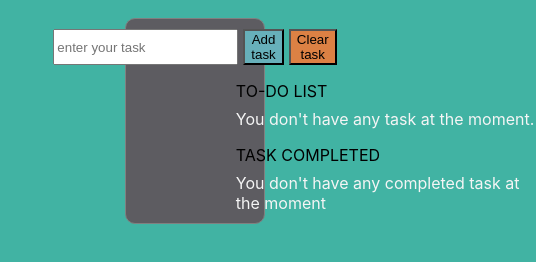
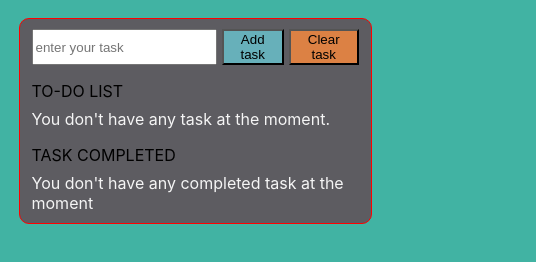
Before and after one commit to P-NBLT/todolist, a React app in the folder todo-list2/: page / in a window 390 px wide. Shown: the part 92-354 px from the top of the page, 536 px wide, since content can reach past the window. Built offline with nearby package versions, Linux system fonts and the light colour scheme.

Commit message:
designed for mobile

```diff
--- a/todo-list2/src/Component/App/App.css
+++ b/todo-list2/src/Component/App/App.css
@@ -24,22 +24,18 @@
   color: white;
 }
 
-.App-link {
-  color: #61dafb;
+body {
+  height: 100%;
 }
-
-@keyframes App-logo-spin {
-  from {
-    transform: rotate(0deg);
-  }
-  to {
-    transform: rotate(360deg);
-  }
-}
-
-
 
 h1 {
   margin-top: 50px;
   text-align: center;
 }
+
+.body {
+  display: flex;
+  flex-direction: column;
+  align-items: center;
+  justify-content: center;
+}
--- a/todo-list2/src/Component/InputBar/InputBar.css
+++ b/todo-list2/src/Component/InputBar/InputBar.css
@@ -1,16 +1,22 @@
 .field {
-    margin-left: 32% ;
-    margin-right: 32%;
+  /* margin-left: 32%;
+  margin-right: 32%; */
+  margin: 0;
+
   padding-top: 10px;
   padding-bottom: 10px;
   border: 1px solid grey;
   border-radius: 10px;
   background-color: #5d5c61;
+  border: 1px solid red;
 }
 
 .input {
   display: flex;
-    justify-content: center;
+  justify-content: flex-start;
+  padding: 0 0.75em;
+  /* height: 10%; */
+  /* flex-wrap: wrap; */
 }
 
 .addButton {
@@ -24,14 +30,11 @@
 }
 
 .fullList {
-
-    width: 300px;
-    margin-left: 110px;
+  /* width: 300px; */
+  padding: 0 0.75em;
 }
 
-
-.listTitle{
-
+.listTitle {
   margin-bottom: 8px;
 }
 
@@ -57,5 +60,12 @@
 .tasks {
   margin-top: 0px;
   margin-bottom: 0px;
+  overflow-wrap: break-word;
+}
 
+@media screen and (max-width: 500px) {
+  .field {
+    width: 90%;
+    justify-content: space-around;
   }
+}
--- a/todo-list2/src/Component/InputBar/InputBar.js
+++ b/todo-list2/src/Component/InputBar/InputBar.js
@@ -1,135 +1,147 @@
-import React, { Component } from 'react'
-import './InputBar.css'
-import List from '../TodoList/List'
-import ListTaskDone from '../ListTaskDone/ListTaskDone'
+import React, { Component } from "react";
+import "./InputBar.css";
+import List from "../TodoList/List";
+import ListTaskDone from "../ListTaskDone/ListTaskDone";
 
 class InputBar extends Component {
   constructor(props) {
-      super(props)
+    super(props);
 
     this.state = {
       TodoList: [],
       taskDone: [],
-      }
-      this.addTask= this.addTask.bind(this);
+    };
+    this.addTask = this.addTask.bind(this);
     this.toggleTask = this.toggleTask.bind(this);
-      this.toggleTaskDone = this.toggleTaskDone.bind(this)
+    this.toggleTaskDone = this.toggleTaskDone.bind(this);
     this.clearTask = this.clearTask.bind(this);
   }
 
   //add the task from the input bar to the list.
-    addTask(){
-
+  addTask() {
     let taskList = this.state.TodoList;
-        let task = document.getElementById('input').value
-        let id = Math.floor(Math.random()*10000);
+    let task = document.getElementById("input").value;
+    let id = Math.floor(Math.random() * 10000);
     let complete = false;
 
-        taskList.push({task, id, complete})
-        this.setState({TodoList: taskList})
+    taskList.push({ task, id, complete });
+    this.setState({ TodoList: taskList });
 
-        document.getElementById('input').value = ''
-
+    document.getElementById("input").value = "";
   }
 
   // toggle the task
-    toggleTask(id){
-
+  toggleTask(id) {
     //Initialization of variables
     const newTaskDone = this.state.taskDone;
-        let newTask  = this.state.TodoList;
-        let listTask = [...this.state.TodoList]
+    let newTask = this.state.TodoList;
+    let listTask = [...this.state.TodoList];
 
     //change the status of complete from false to true ; delete the task from the todo list
 
-        const todo = listTask.find(el => el.id === id)
+    const todo = listTask.find((el) => el.id === id);
     todo.complete = !todo.complete;
-        newTaskDone.push(todo)
+    newTaskDone.push(todo);
 
+    listTask = listTask.filter((el) => {
+      return !el.complete;
+    });
 
-        listTask = listTask.filter(el => {
-            return !el.complete})
-
-
-        this.setState({TodoList: newTask})
-        this.setState({TodoList: listTask})
+    this.setState({ TodoList: newTask });
+    this.setState({ TodoList: listTask });
   }
 
   // untoggle the task in the task completed
-    toggleTaskDone(id){
-
+  toggleTaskDone(id) {
     //Initialization of variables
 
     let newTaskDone = this.state.taskDone;
-        let ListTaskCompleted = [...this.state.taskDone]
-        let newTask  = this.state.TodoList;
+    let ListTaskCompleted = [...this.state.taskDone];
+    let newTask = this.state.TodoList;
 
     //change the status of complete from true to false ; push the task that has been done to the list of Completed task.
 
-        let todoCompleted = ListTaskCompleted.find(el => el.id === id)
+    let todoCompleted = ListTaskCompleted.find((el) => el.id === id);
     todoCompleted.complete = !todoCompleted.complete;
-        newTask.push(todoCompleted)
+    newTask.push(todoCompleted);
 
-        ListTaskCompleted = ListTaskCompleted.filter(el => {
-            return el.complete
-        })
+    ListTaskCompleted = ListTaskCompleted.filter((el) => {
+      return el.complete;
+    });
 
-        this.setState({taskDone: newTaskDone }, console.log(this.state.taskDone,  newTaskDone))
-        this.setState({taskDone: ListTaskCompleted })
+    this.setState(
+      { taskDone: newTaskDone },
+      console.log(this.state.taskDone, newTaskDone)
+    );
+    this.setState({ taskDone: ListTaskCompleted });
   }
 
   // clear the task in the task completed section.
   clearTask() {
-        const newList = [...this.state.taskDone]
-        const task = newList.filter(el => !el.complete)
-        this.setState({taskDone: task})
+    const newList = [...this.state.taskDone];
+    const task = newList.filter((el) => !el.complete);
+    this.setState({ taskDone: task });
   }
-
-
 
   render() {
     return (
+      <div className="field">
+        <div className="input">
+          <input type="text" id="input" placeholder="enter your task" />
+          <button className="addButton" onClick={this.addTask}>
+            Add task
+          </button>
+          <button className="clearButton" onClick={this.clearTask}>
+            Clear task
+          </button>
+        </div>
+        <div className="fullList">
           <div>
-        <div className='field'>
-          <div className="input">
-            <input type='text'  id='input' placeholder='enter your task' />
-            <button className="addButton" onClick={this.addTask}>Add task</button>
-            <button className="clearButton" onClick={this.clearTask}>Clear task</button>
-          </div>
-          <div className='fullList'>
-            <div>
-                <p className='listTitle'>TO-DO LIST</p>
-                    <div className='todolist'>
-                        <p className='tasks'>{ this.state.TodoList.length >= 1 ? this.state.TodoList.map(el => {
-                            return <List  task={el.task}
+            <p className="listTitle">TO-DO LIST</p>
+            <div className="todolist">
+              <p className="tasks">
+                {this.state.TodoList.length >= 1
+                  ? this.state.TodoList.map((el) => {
+                      return (
+                        <List
+                          task={el.task}
                           key={el.id}
                           id={el.id}
                           complete={el.complete}
                           toggleTask={this.toggleTask}
                         />
-                            }) : 'You don\'t have any task at the moment.'}
+                      );
+                    })
+                  : "You don't have any task at the moment."}
               </p>
             </div>
           </div>
           <div>
-                <p className='listTitle'>{this.state.taskDone > 1 ? 'TASKS COMPLETED' : 'TASK COMPLETED'}</p>
-                <div className='todolistDone'>
-                        <p className='tasks'>{ this.state.taskDone.length >= 1 ? this.state.taskDone.map(el => {
-                            return <ListTaskDone  task={el.task}
+            <p className="listTitle">
+              {this.state.taskDone > 1 ? "TASKS COMPLETED" : "TASK COMPLETED"}
+            </p>
+            <div className="todolistDone">
+              <p className="tasks">
+                {this.state.taskDone.length >= 1
+                  ? this.state.taskDone.map((el) => {
+                      return (
+                        <ListTaskDone
+                          task={el.task}
                           key={el.id}
                           id={el.id}
                           complete={el.complete}
                           toggleTaskDone={this.toggleTaskDone}
                         />
-                            }) : 'You don\'t have any completed task at the moment'}
+                      );
+                    })
+                  : "You don't have any completed task at the moment"}
               </p>
             </div>
           </div>
         </div>
       </div>
-      </div>
-    )
+    );
   }
 }
 
-export default InputBar
+export default InputBar;
```
Lines whose indentation alone changed are shown as unchanged.
